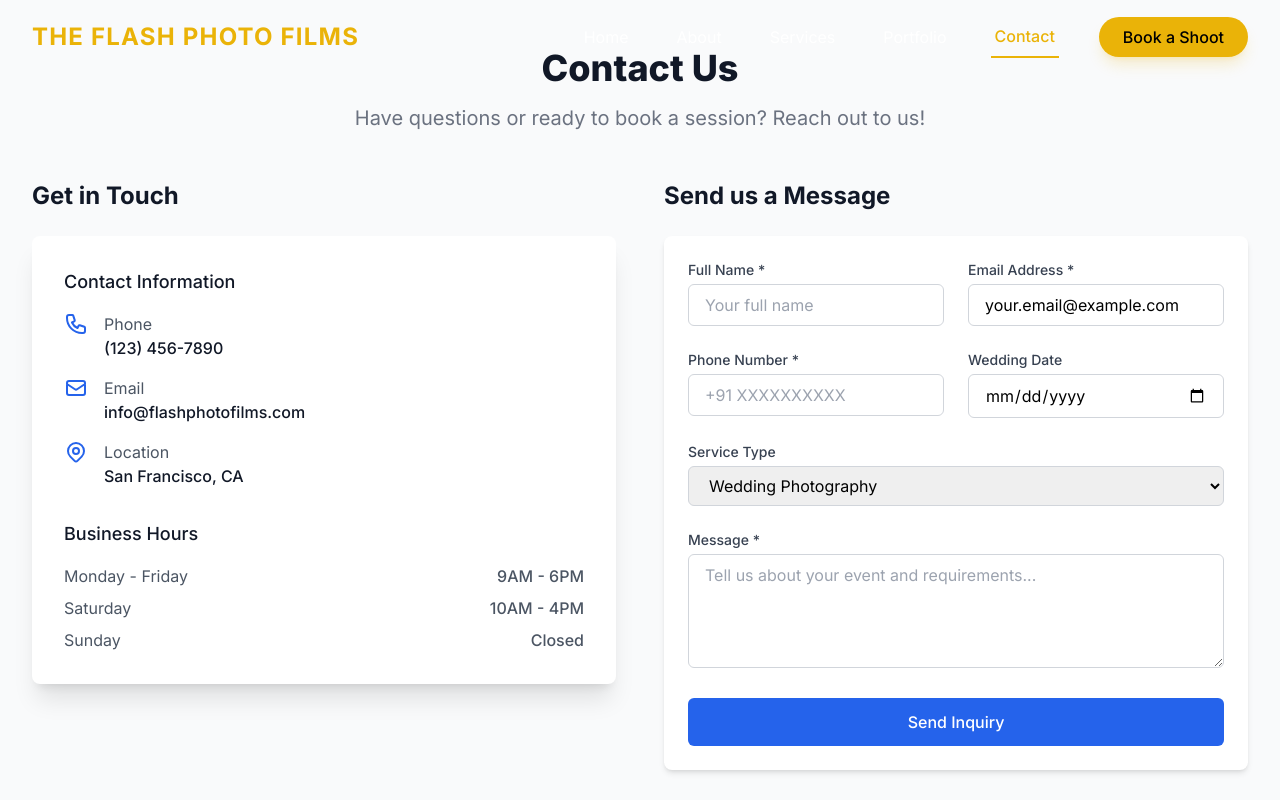
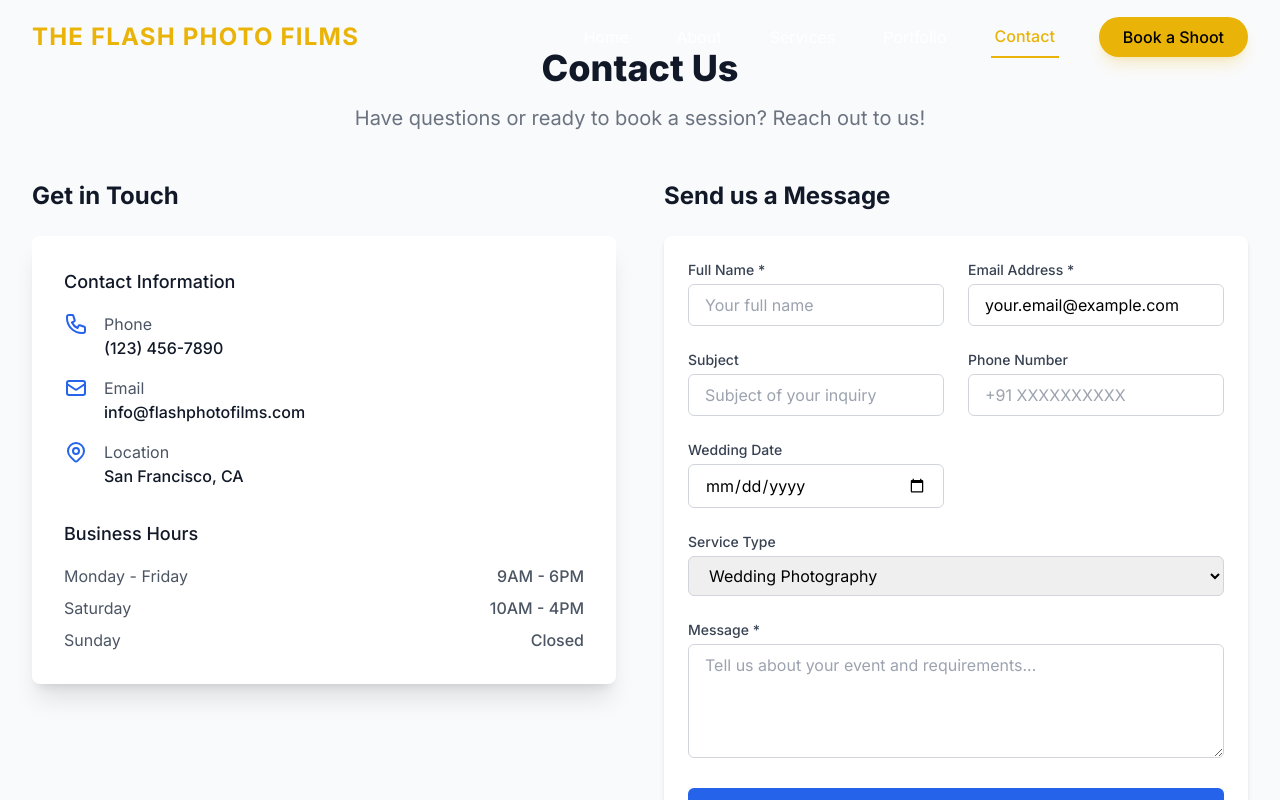
Before and after one commit to theflashphotofilms-prog/theflashphotofilms, a Next.js app: page /contact in a window 1280 px wide. Shown: the top 800 px of the page. Built offline with nearby package versions, Linux system fonts and the light colour scheme.

Commit message:
Fix actual live contact form text visibility

```diff
--- a/src/components/ContactForm.tsx
+++ b/src/components/ContactForm.tsx
@@ -7,6 +7,7 @@ const ContactForm = () => {
   const [formData, setFormData] = useState({
     name: '',
     email: '',
+    subject: '',  // Adding subject field to match API and live form
     phone: '',
     date: '',
     message: '',
@@ -43,12 +44,6 @@ const ContactForm = () => {
       return;
     }
 
-    if (!formData.phone.trim()) {
-      setSubmitError('Please enter your phone number');
-      setIsSubmitting(false);
-      return;
-    }
-
     if (!formData.message.trim()) {
       setSubmitError('Please enter a message');
       setIsSubmitting(false);
@@ -76,6 +71,7 @@ const ContactForm = () => {
       setFormData({
         name: '',
         email: '',
+        subject: '',  // Adding subject field to match API and live form
         phone: '',
         date: '',
         message: '',
@@ -147,8 +143,23 @@ const ContactForm = () => {
 
         <div className="grid grid-cols-1 md:grid-cols-2 gap-6 mb-6">
           <div>
+            <label htmlFor="subject" className="block text-sm font-medium text-gray-700 mb-1">
+              Subject
+            </label>
+            <input
+              type="text"
+              id="subject"
+              name="subject"
+              value={formData.subject}
+              onChange={handleChange}
+              className="w-full px-4 py-2 border border-gray-300 rounded-md focus:ring-blue-500 focus:border-blue-500 text-black"
+              placeholder="Subject of your inquiry"
+            />
+          </div>
+
+          <div>
             <label htmlFor="phone" className="block text-sm font-medium text-gray-700 mb-1">
-              Phone Number *
+              Phone Number
             </label>
             <input
               type="tel"
@@ -156,12 +167,13 @@ const ContactForm = () => {
               name="phone"
               value={formData.phone}
               onChange={handleChange}
-              required
               className="w-full px-4 py-2 border border-gray-300 rounded-md focus:ring-blue-500 focus:border-blue-500 text-black autofill:text-black autofill:bg-white"
               placeholder="+91 XXXXXXXXXX"
             />
           </div>
+        </div>
 
+        <div className="grid grid-cols-1 md:grid-cols-2 gap-6 mb-6">
           <div>
             <label htmlFor="date" className="block text-sm font-medium text-gray-700 mb-1">
               Wedding Date
```
